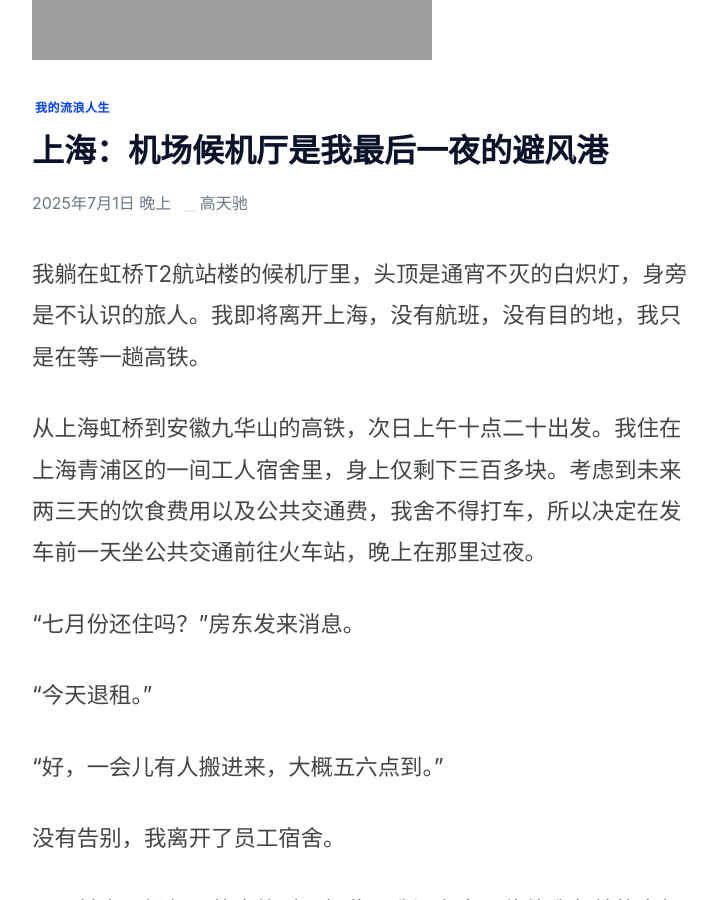
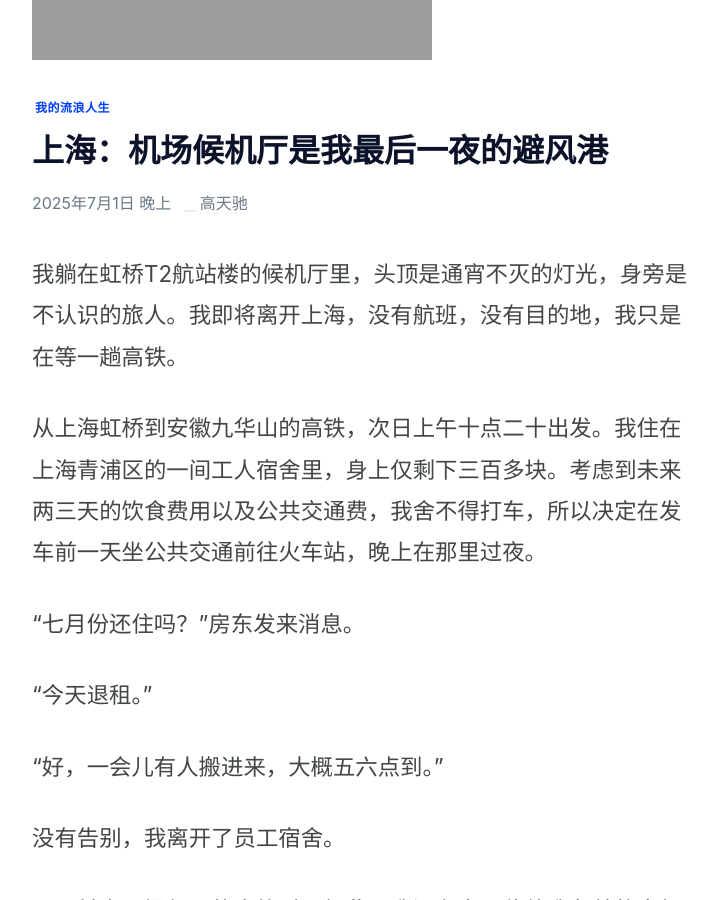
Before and after one commit to gaotianchi/gaotianchi.github.io, a Jekyll site: the page built from _posts/2025-07-01-5684-shanghai-airport-lounge-my-last-night-refuge.md, in a window 1280 px wide and 900 px high, scrolled down 331 px. Shown: the whole window, without its empty margins (278-995 px from the left). Built offline with Jekyll 4.4.1, drawn with Linux system fonts in a browser that asks for light colours; comment, search, counter and statistics services are not loaded.

Commit message:
vault backup: 2025-07-01 20:01:14

```diff
--- a/_posts/2025-07-01-5684-shanghai-airport-lounge-my-last-night-refuge.md
+++ b/_posts/2025-07-01-5684-shanghai-airport-lounge-my-last-night-refuge.md
@@ -13,7 +13,7 @@ tags:
 title: 上海：机场候机厅是我最后一夜的避风港
 ---
 
-我躺在虹桥T2航站楼的候机厅里，头顶是通宵不灭的白炽灯，身旁是不认识的旅人。我即将离开上海，没有航班，没有目的地，我只是在等一趟高铁。
+我躺在虹桥T2航站楼的候机厅里，头顶是通宵不灭的灯光，身旁是不认识的旅人。我即将离开上海，没有航班，没有目的地，我只是在等一趟高铁。
 
 从上海虹桥到安徽九华山的高铁，次日上午十点二十出发。我住在上海青浦区的一间工人宿舍里，身上仅剩下三百多块。考虑到未来两三天的饮食费用以及公共交通费，我舍不得打车，所以决定在发车前一天坐公共交通前往火车站，晚上在那里过夜。
 
```
